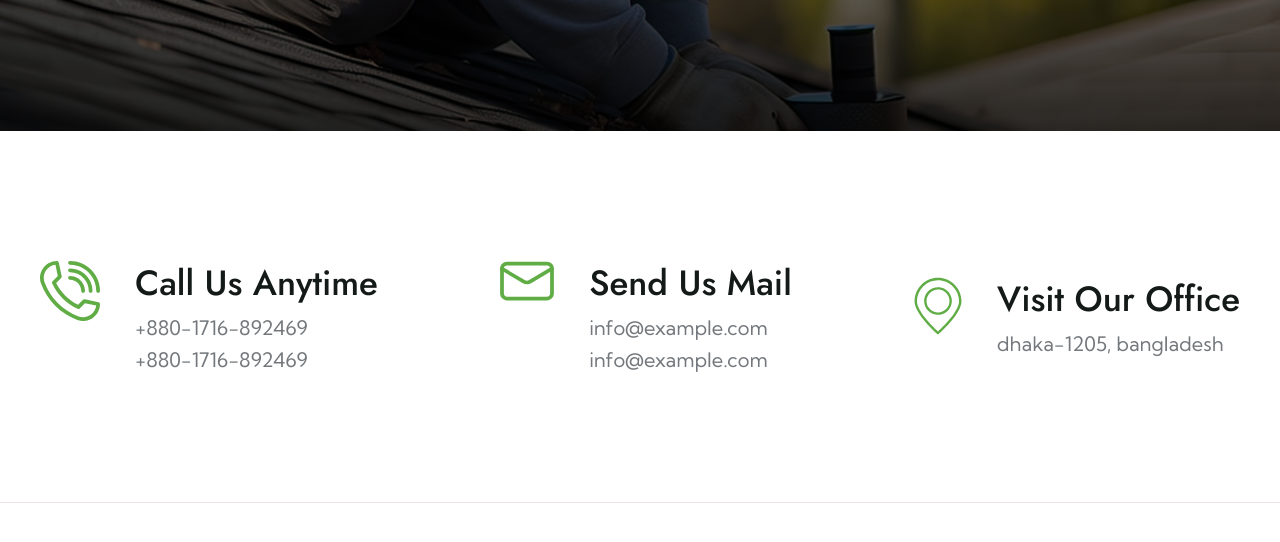
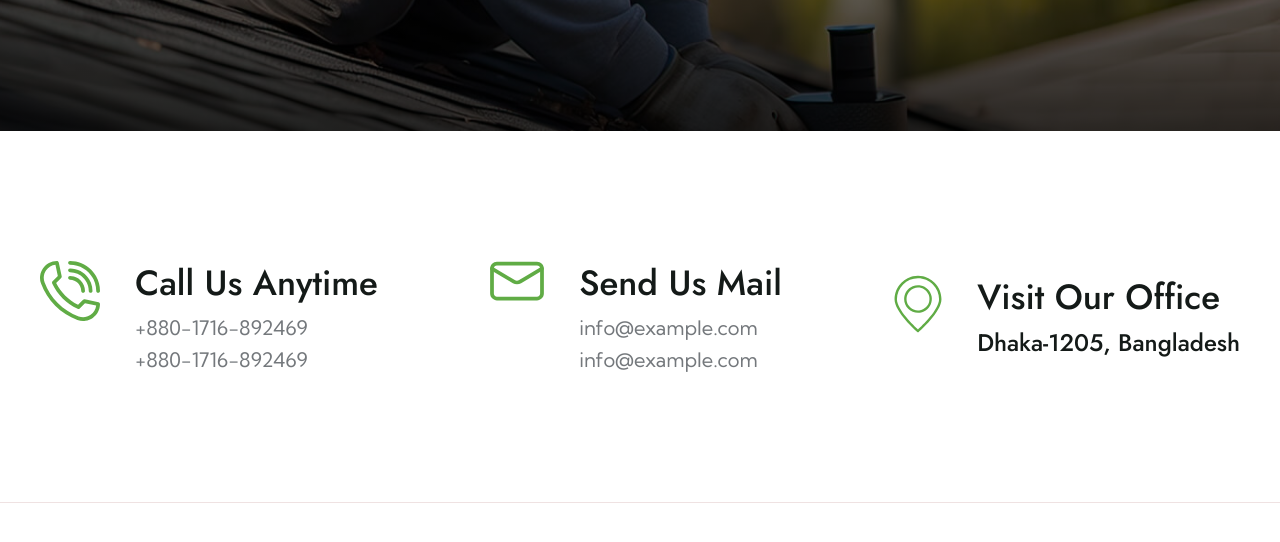
Before and after one commit to webDevASM/Roofing-ServiceWebsite-01, a plain HTML site: page contact.html in a window 1280 px wide. Shown: the part 486-1028 px from the top of the page. Drawn offline with Linux system fonts and the light colour scheme.

Commit message:
Change heading from h4 to h3 for address

```diff
--- a/contact.html
+++ b/contact.html
@@ -374,7 +374,7 @@
                         </div>
                         <div class="content">
                             <h2>Visit Our Office</h2>
-                            <h4>Dhaka-1205, Bangladesh</h4>
+                            <h3>Dhaka-1205, Bangladesh</h3>
                         </div>
                     </div>
                 </div>
```
